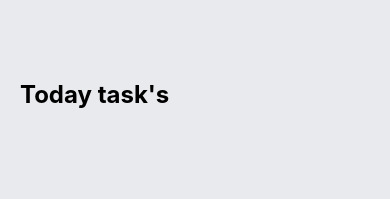
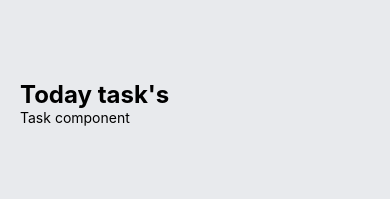
Before and after one commit to vinhhn3/AwesomeTodoApp, a React Native app: screen / in a window 390 px wide. Shown: the top 199 px of the page. Built offline with nearby package versions, Linux system fonts and the light colour scheme.

Commit message:
Add Task component

```diff
--- a/App.js
+++ b/App.js
@@ -1,12 +1,15 @@
 import React from "react";
 import { StyleSheet, Text, View } from "react-native";
+import Task from "./components/Task";
 
 export default function App() {
   return (
     <View style={styles.container}>
       <View style={styles.tasksWrapper}>
         <Text style={styles.sectionTitle}>Today task's</Text>
-        <View style={styles.items}></View>
+        <View style={styles.items}>
+          <Task />
+        </View>
       </View>
     </View>
   );
--- /dev/null
+++ b/components/Task.js
@@ -0,0 +1,12 @@
+import React from "react";
+import { Text, View } from "react-native";
+
+const Task = () => {
+  return (
+    <View>
+      <Text>Task component</Text>
+    </View>
+  );
+};
+
+export default Task;
```
